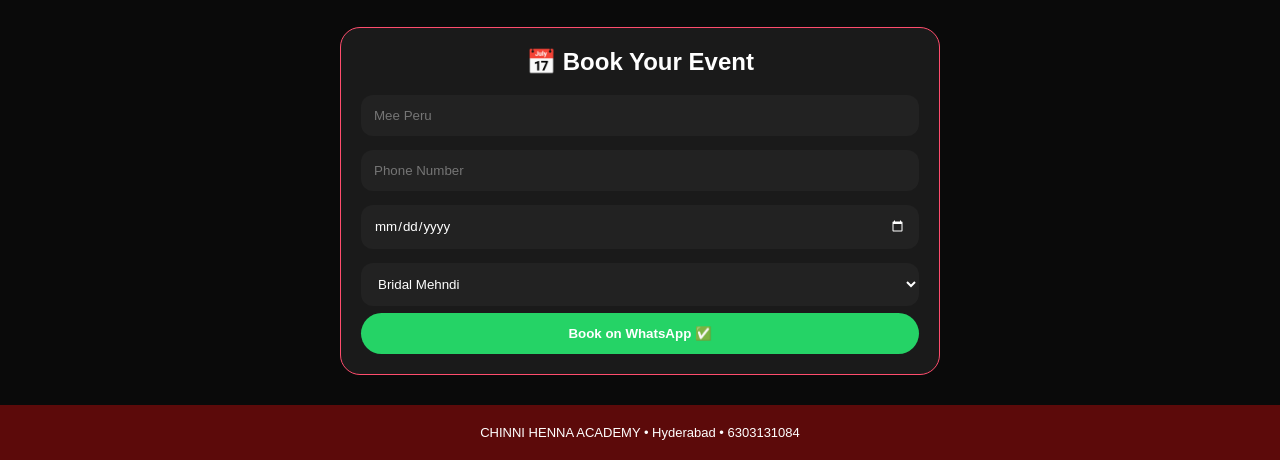
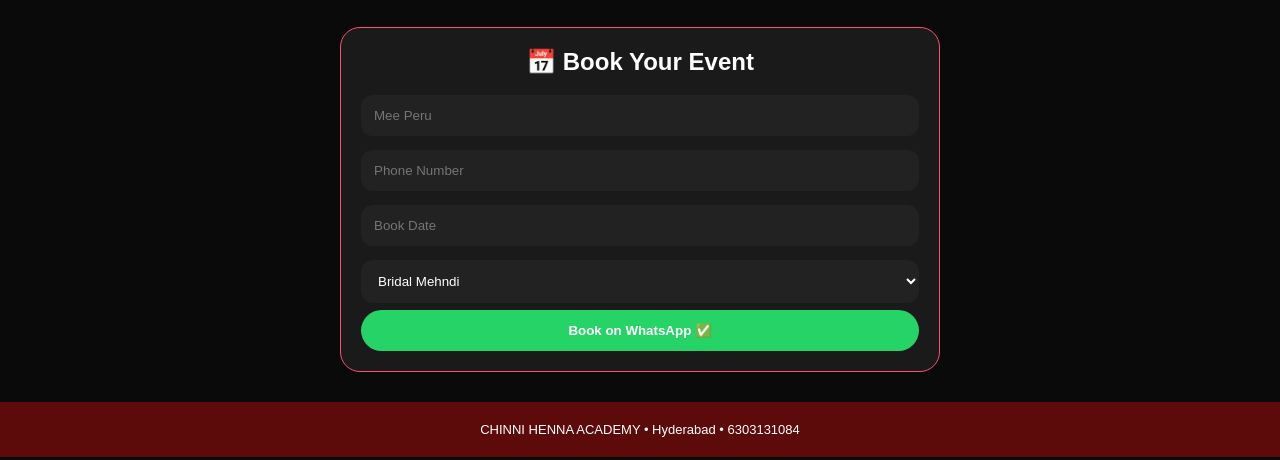
Before and after one commit to harshith7670/chinni-henna-academy, a plain HTML site: page index.html in a window 1280 px wide. Shown: the part 3107-3567 px from the top of the page. Drawn offline with Linux system fonts and the light colour scheme.

Commit message:
Update index.html

```diff
--- a/index.html
+++ b/index.html
@@ -82,7 +82,7 @@ footer{background:#5C0A0A;text-align:center;padding:20px;font-size:13px;margin-t
 <div class="video-grid" id="offlineVideos"><div class="video-card"><div class="video-box"><iframe src="https://www.youtube.com/embed/RHGVz_I67Kk" style="width:100%;height:210px;border:0;border-radius:10px" allowfullscreen></iframe><h3></h3></div><h3>Classroom Practice</h3></div><div class="video-card"><div class="video-box"><p style="padding:60px 10px;color:#888">🏫 Offline Class Video - Admin lo Add Chey</p></div><h3>Students Work</h3></div></div>
 <h2 class="sec-title">🎉 EVENTS <span>VIDEOS</span></h2>
 <div class="video-grid" id="eventVideos"><div class="video-card"><div class="video-box"><iframe src="https://www.youtube.com/embed/zfXAivWo0YQ" style="width:100%;height:210px;border:0;border-radius:10px" allowfullscreen></iframe><h3></h3></div><h3>Events</h3></div><div class="video-card"><div class="video-box"><iframe src="https://www.youtube.com/embed/am63LTU2Tqc" style="width:100%;height:210px;border:0;border-radius:10px" allowfullscreen></iframe><h3></h3></div><h3>Engagement Mehndi</h3></div></div>
-<div class="book-box"><h2>📅 Book Your Event</h2><input id="bName" placeholder="Mee Peru"><input id="bPhone" placeholder="Phone Number"><input id="bDate" type="date" style="color:white;color-scheme:dark"><select id="bType"><option>Bridal Mehndi</option><option>Engagement</option><option>Baby Shower</option><option>Sangeet / Party</option><option>Class Join</option></select><button class="btn-green full" onclick="bookNow()">Book on WhatsApp ✅</button></div>
+<div class="book-box"><h2>📅 Book Your Event</h2><input id="bName" placeholder="Mee Peru"><input id="bPhone" placeholder="Phone Number"><input id="bDate" type="text" placeholder="Book Date" onfocus="this.type='date'" onblur="if(!this.value)this.type='text'" style="color:white;color-scheme:dark"><select id="bType"><option>Bridal Mehndi</option><option>Engagement</option><option>Baby Shower</option><option>Sangeet / Party</option><option>Class Join</option></select><button class="btn-green full" onclick="bookNow()">Book on WhatsApp ✅</button></div>
 <div id="adminPanel" class="admin"><h3>⚙️ ADMIN PANEL</h3><p style="font-size:13px;color:#aaa">Password: <b>chinni123</b></p><h4 style="color:#ffd60a;margin-top:15px">💰 PRICE CHANGE</h4><label>Cone 1 Price</label><input id="aPrice1" value="₹99"><label>Cone 2 Price (5 Cones)</label><input id="aPrice2" value="₹449"><label>Cone 3 Price (Wholesale)</label><input id="aPrice3" value="₹3999"><label>Basic Course Price</label><input id="aClass1" value="Call For Fees"><label>Bridal Course Price</label><input id="aClass2" value="Call For Fees"><label>Online Course Price</label><input id="aClass3" value="Call For Fees"><button class="btn-pink full" onclick="saveAdmin()">Save Prices ✅</button><h4 style="color:#ffd60a;margin-top:20px">🎬 VIDEO UPLOAD</h4><label>Video Title</label><input id="vTitle" placeholder="Ex: Bridal Mehndi - Day 1"><label>Ekada Pettali?</label><select id="vType"><option value="onlineVideos">📱 Online Class</option><option value="offlineVideos">🏫 Offline Class</option><option value="eventVideos">🎉 Event Video</option></select><label>YouTube Link / Video Link (mp4)</label><input id="vLink" placeholder="Paste YouTube link / https://...mp4"><label>Leda Phone nunchi Video Select Chey</label><input id="vFile" type="file" accept="video/*"><button class="btn-green full" onclick="addVideo()">Add Video ✅</button><button onclick="closeAdmin()" style="background:#333;color:white;padding:10px;border:none;border-radius:10px;width:100%;margin-top:12px">Close</button></div>
 <footer>CHINNI HENNA ACADEMY • Hyderabad • 6303131084</footer>
 <script>
```
